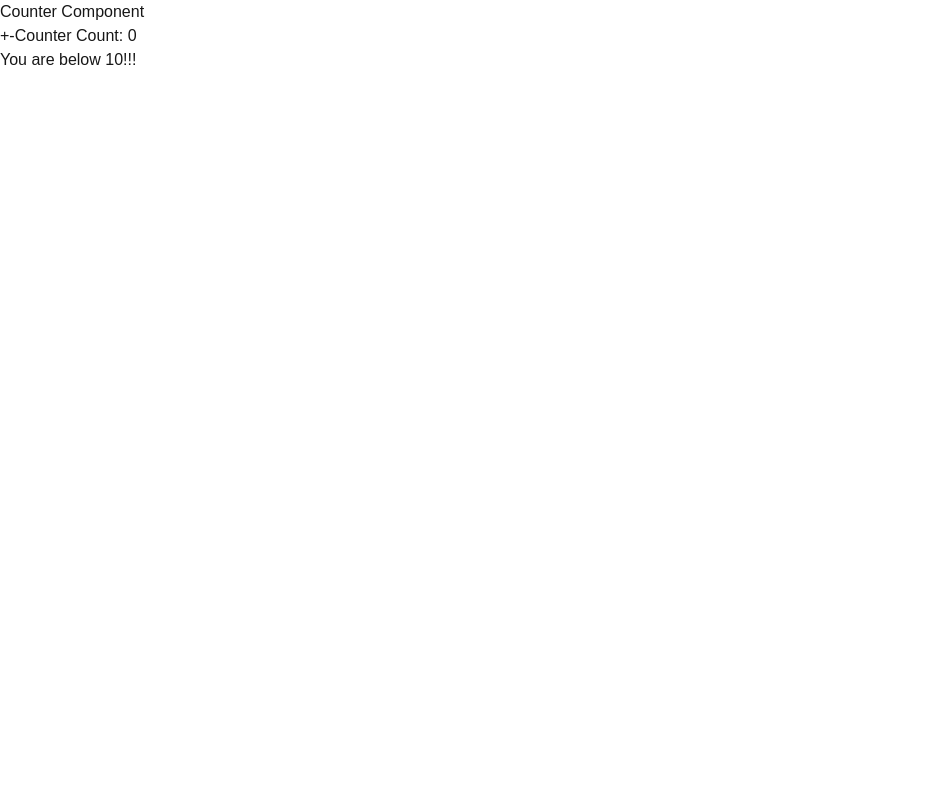
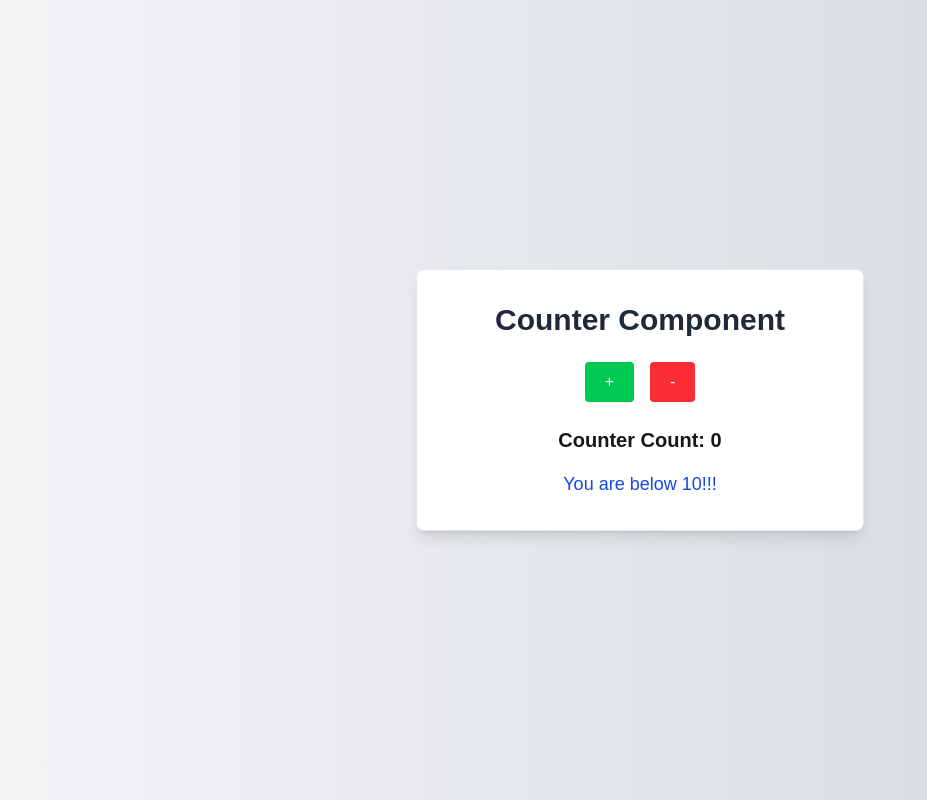
Before and after one commit to PujaRaj356/Test-app, a Next.js app: page /counter in a window 1280 px wide. Shown: the whole page, without its empty margins (0-927 px from the left). Built offline with nearby package versions, Linux system fonts and the light colour scheme.

Commit message:
added css to counter

```diff
--- a/src/components/counter.js
+++ b/src/components/counter.js
@@ -1,45 +1,58 @@
 import { useEffect, useState } from 'react';
 
 export default function CounterComponent({ initialCount = 0 }) {
-
   const [count, setCount] = useState(initialCount || 0);
   const [message, setMessage] = useState("Start counting...");
 
-    function incrementCount(){
+  function incrementCount() {
     console.log("Incrementing count", count);
     setCount(count + 1);
   }
 
-    function decrementCount(){
+  function decrementCount() {
     console.log("Decrement count", count);
     setCount(count - 1);
   }
 
-    useEffect(() =>{
+  useEffect(() => {
     console.log("useEffect called", count);
-        if(count > 20){
+    if (count > 20) {
       setMessage("You are above 20!!!");
-        }
-        else if(count > 10){
+    } else if (count > 10) {
       setMessage("You are above 10!!!");
-        }
-        else if(count < 0){
+    } else if (count < 0) {
       setMessage("You are negative!!!");
-        }
-        else {
+    } else {
       setMessage("You are below 10!!!");
     }
   }, [count]);
 
-    return(
+  return (
+    <div className="min-h-screen flex flex-col items-center justify-center bg-gradient-to-r from-gray-100 to-gray-300 text-center">
+      <div className="bg-white shadow-lg rounded-lg p-8 w-full max-w-md border border-gray-200">
+        <h1 className="text-3xl font-bold mb-6 text-gray-800">Counter Component</h1>
+
+        <div className="flex justify-center gap-4 mb-6">
+          <button
+            onClick={incrementCount}
+            className="px-5 py-2 bg-green-500 text-white rounded hover:bg-green-600 transition"
+          >
+            +
+          </button>
+          <button
+            onClick={decrementCount}
+            className="px-5 py-2 bg-red-500 text-white rounded hover:bg-red-600 transition"
+          >
+            -
+          </button>
+        </div>
+
+        <p className="text-xl font-semibold mb-4">Counter Count: {count}</p>
+
         <div>
-            <h1>Counter Component</h1>
-            <button onClick={incrementCount}>+</button>
-            <button onClick={decrementCount}>-</button>
-            Counter Count: { count }
-            <div>
-                <h2>{ message }</h2>
+          <h2 className="text-lg text-blue-700 font-medium">{message}</h2>
         </div>
       </div>
-    )
+    </div>
+  );
 }
```
Lines whose indentation alone changed are shown as unchanged.
